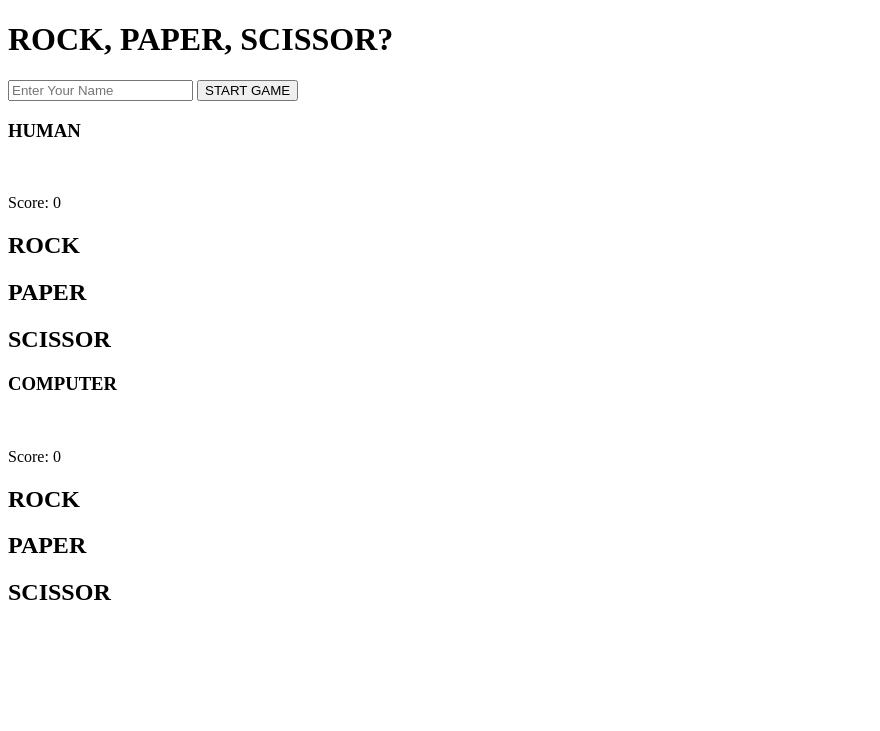
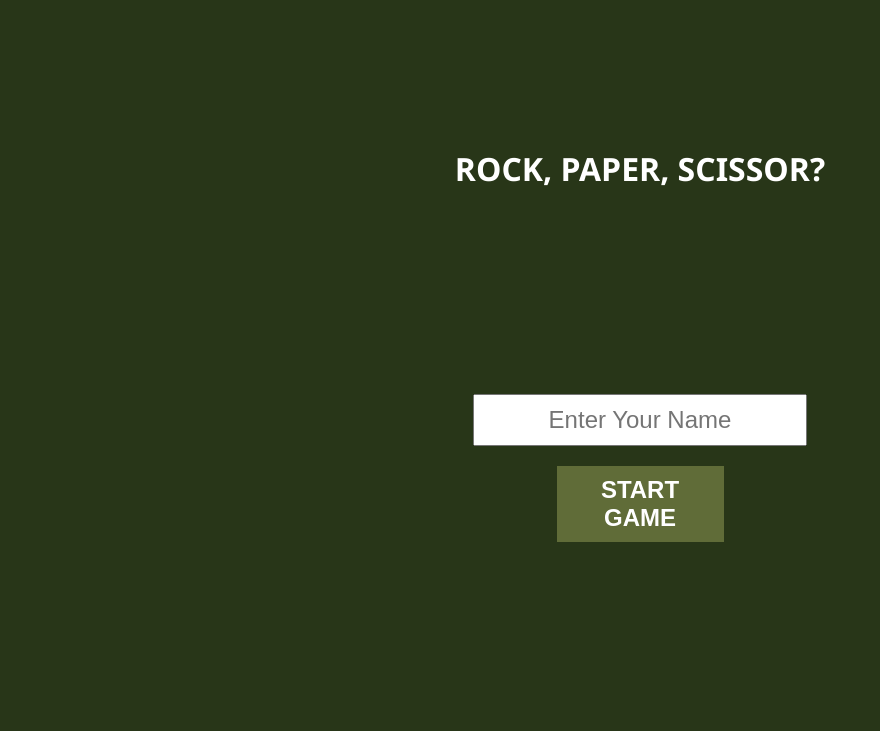
Before and after one commit to boakaidorborkamara/Rock-Paper-Scissors, a plain HTML site: page index.html in a window 1280 px wide. Shown: the whole page, without its empty margins (0-880 px from the left). Drawn offline with Linux system fonts and the light colour scheme.

Commit message:
added style to landing page section

```diff
--- a/index.html
+++ b/index.html
@@ -5,14 +5,17 @@
     <meta http-equiv="X-UA-Compatible" content="IE=edge">
     <meta name="viewport" content="width=device-width, initial-scale=1.0">
     <title>Rock,Paper,Scissor</title>
+    <link rel="stylesheet" href="./style/style.css">
 </head>
 <body>
-    <div class="container">
+    <div id="container">
+       <div id="wrapper">
             <header>
                 <h1>
                     ROCK, PAPER, SCISSOR?
                 </h1>
             </header>
+           <main>
                 <section id="landing-page-section">
                     <input type="text" placeholder="Enter Your Name">
                     <button>START GAME</button>
@@ -62,6 +65,8 @@
 
                     </div>
                 </section>
+           </main>
+        </div>
     </div>
 </body>
 </html>
--- /dev/null
+++ b/style/style.css
@@ -0,0 +1,75 @@
+*{
+    box-sizing: border-box;
+}
+
+body{
+    background-color: #283618;
+    font-family: 'Segoe UI', Tahoma, Geneva, Verdana, sans-serif;
+    color: white;
+}
+
+/* container  */
+#container{
+    width: 100%;
+    height: 100vh;
+    display: flex;
+    flex-direction: column;
+    justify-content: center;
+    align-items: center;
+}
+
+/* wrapper  */
+#wrapper{
+    height: 80vh;
+    /* background-color: coral; */
+    padding: 20px;
+}
+header{
+    /* background-color: cadetblue; */
+    height: 20%;
+    display: flex;
+    flex-direction: column;
+    justify-content: center;
+    align-items: center;
+}
+
+main{
+    height: 80%;
+    /* background-color: darkgreen; */
+    display: flex;
+    flex-direction: column;
+    justify-content: center;
+    align-items: center;
+}
+
+/* landing-page-section */
+#landing-page-section{
+    display: flex;
+    flex-direction: column;
+    justify-content: center;
+    align-items: center;
+
+}
+
+#landing-page-section input{
+    padding: 10px;
+    font-size: 1.5rem;
+    margin-bottom: 20px;
+    text-align: center;
+}
+
+#landing-page-section button{
+    width: 50%;
+    padding: 10px;
+    font-size: 1.5rem;
+    font-weight: bolder;
+    color: white;
+    background-color: #606C38;
+    border: none;
+    stroke: none;
+}
+
+/* game-field-section */
+#game-field-section{
+    display: none;
+}
```
Lines whose indentation alone changed are shown as unchanged.
